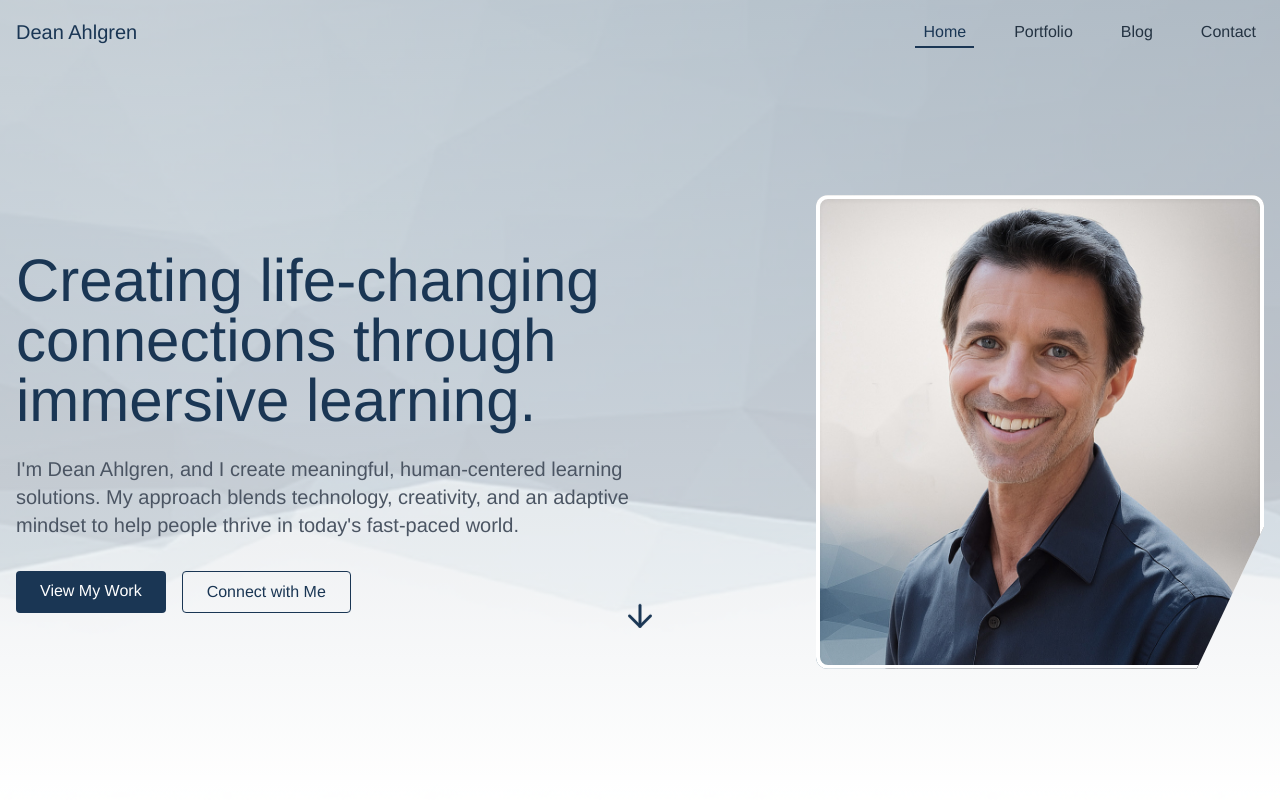
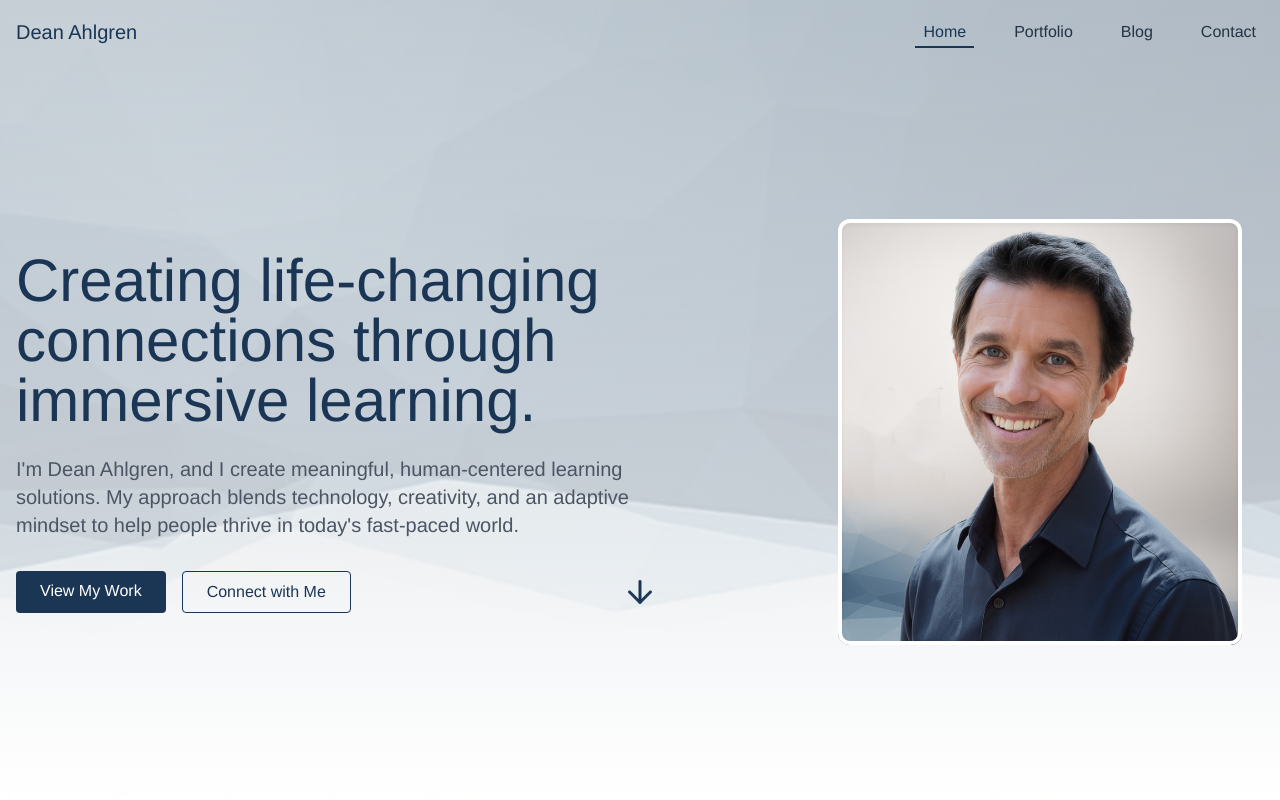
Before and after one commit to AlohaDean/learning-luminary-portfolio, a React (Vite) app: page / in a window 1280 px wide. Shown: the top 800 px of the page. Built offline with nearby package versions, Linux system fonts and the light colour scheme.

Commit message:
Fix: Adjust headshot size and border radius
Reduce headshot size and apply equal border radius to all corners.

```diff
--- a/src/components/Hero.tsx
+++ b/src/components/Hero.tsx
@@ -40,28 +40,20 @@ const Hero = () => {
             </div>
           </div>
           <div className="flex-1 max-w-md">
-            <div className="relative">
-              {/* Custom shaped container */}
-              <div className="absolute inset-0 bg-white" style={{
-                clipPath: "polygon(0% 0%, 100% 0%, 100% 70%, 85% 100%, 0% 100%)",
-                borderRadius: "12px"
-              }}></div>
+            {/* 10% smaller container with rounded corners */}
+            <div className="relative w-[90%] mx-auto">
+              {/* Background shape with uniform rounded corners */}
+              <div className="absolute inset-0 bg-white rounded-xl"></div>
 
-              {/* Image with custom shape */}
-              <div className="relative overflow-hidden" style={{
-                clipPath: "polygon(0% 0%, 100% 0%, 100% 70%, 85% 100%, 0% 100%)",
-                borderRadius: "12px"
-              }}>
+              {/* Image container with uniform rounded corners */}
+              <div className="relative overflow-hidden rounded-xl">
                 <img
                   src="/lovable-uploads/47f3f70d-6171-4d8c-98c6-737cee3097a0.png"
                   alt="Dean Ahlgren"
                   className="w-full h-auto"
                 />
-                {/* Shadow overlay for depth */}
-                <div className="absolute inset-0 shadow-inner pointer-events-none border-4 border-white" style={{
-                  clipPath: "polygon(0% 0%, 100% 0%, 100% 70%, 85% 100%, 0% 100%)",
-                  borderRadius: "12px"
-                }}></div>
+                {/* Shadow overlay for depth with uniform rounded corners */}
+                <div className="absolute inset-0 shadow-inner pointer-events-none border-4 border-white rounded-xl"></div>
               </div>
             </div>
           </div>
--- a/src/pages/ContactPage.tsx
+++ b/src/pages/ContactPage.tsx
@@ -1,4 +1,3 @@
-
 import { useState } from 'react';
 import Navbar from '../components/Navbar';
 import Footer from '../components/Footer';
@@ -66,28 +65,15 @@ const ContactPage = () => {
         </section>
 
         <div className="flex flex-1 max-w-sm mx-auto my-8">
-          <div className="relative w-full">
-            {/* Custom shaped container */}
-            <div className="absolute inset-0 bg-white shadow-xl" style={{
-              clipPath: "polygon(0% 0%, 100% 0%, 100% 70%, 85% 100%, 0% 100%)",
-              borderRadius: "12px"
-            }}></div>
-
-            {/* Image with custom shape */}
-            <div className="relative overflow-hidden" style={{
-              clipPath: "polygon(0% 0%, 100% 0%, 100% 70%, 85% 100%, 0% 100%)",
-              borderRadius: "12px"
-            }}>
+          <div className="relative w-[90%] mx-auto">
+            <div className="absolute inset-0 bg-white shadow-xl rounded-xl"></div>
+            <div className="relative overflow-hidden rounded-xl">
               <img
                 src="/lovable-uploads/47f3f70d-6171-4d8c-98c6-737cee3097a0.png"
                 alt="Dean Ahlgren"
                 className="w-full h-auto"
               />
-              {/* Shadow overlay for depth */}
-              <div className="absolute inset-0 shadow-inner pointer-events-none border-4 border-white" style={{
-                clipPath: "polygon(0% 0%, 100% 0%, 100% 70%, 85% 100%, 0% 100%)",
-                borderRadius: "12px"
-              }}></div>
+              <div className="absolute inset-0 shadow-inner pointer-events-none border-4 border-white rounded-xl"></div>
             </div>
           </div>
         </div>
```
